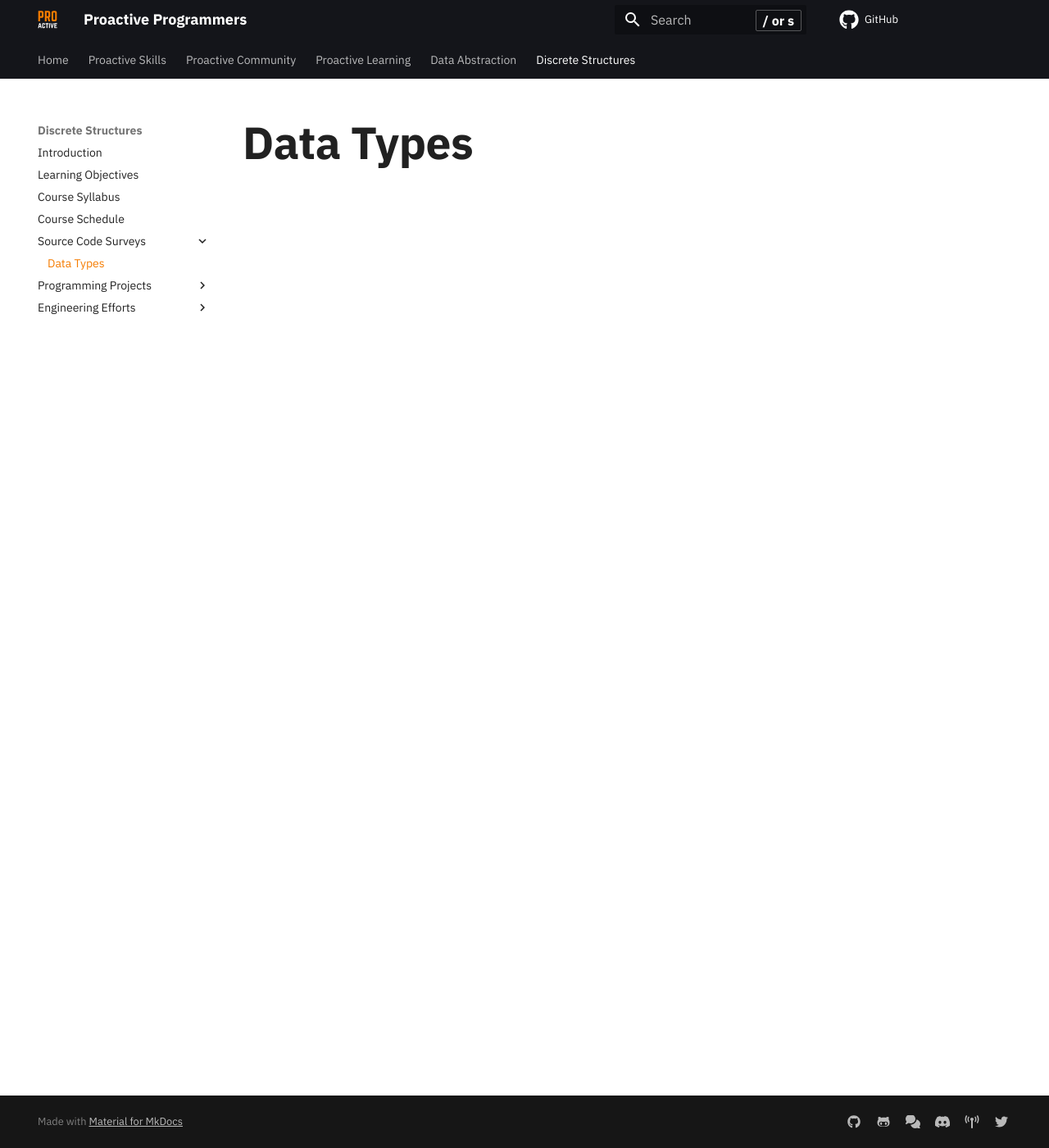
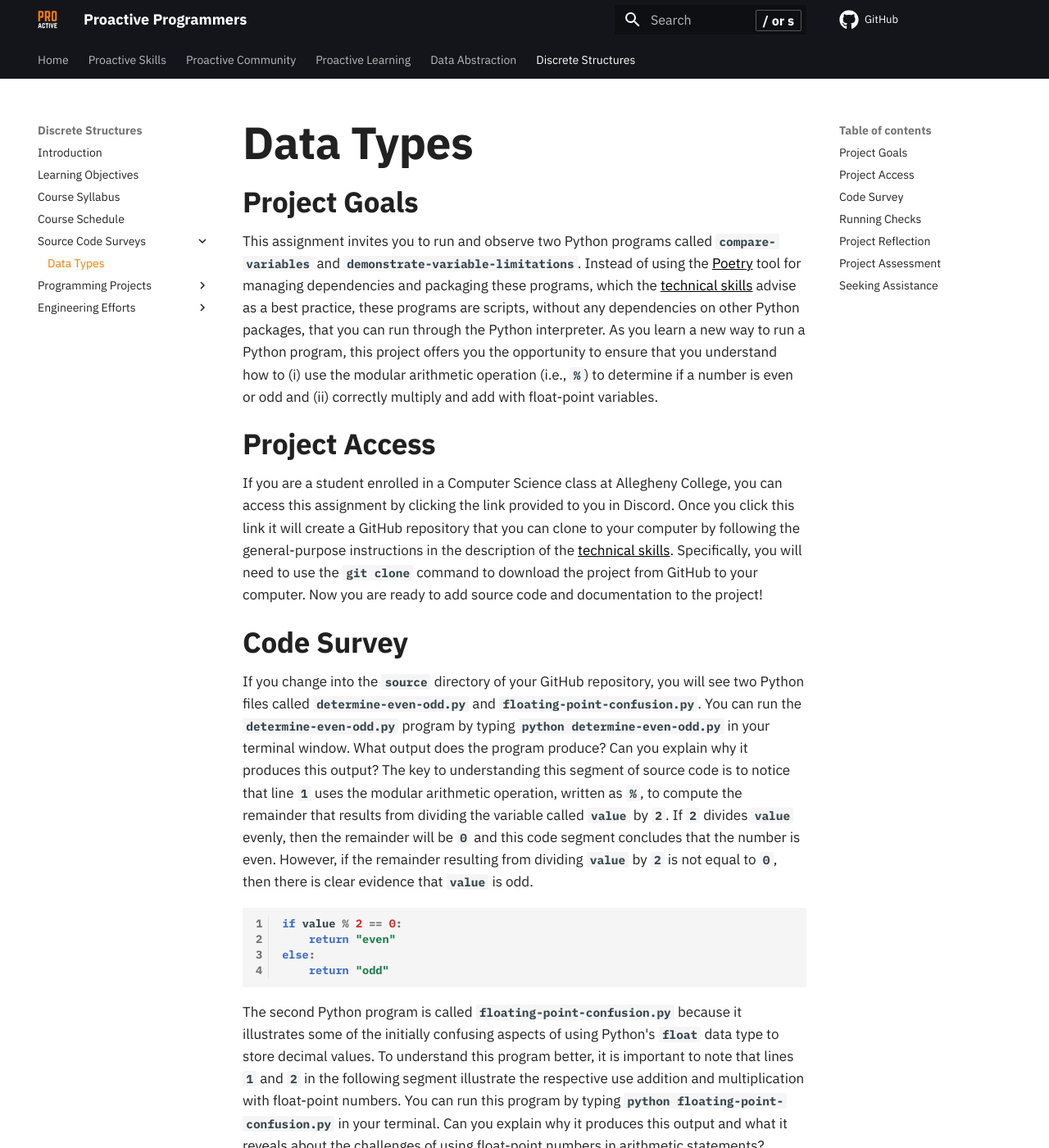
Before and after one commit to ProactiveProgrammers/www.proactiveprogrammers.com, an MkDocs documentation site: the page built from docs/discrete-structures/source-code-surveys/data-types.md, in a window 1280 px wide and 1400 px high. Shown: the whole window at 82% size. Built offline with MkDocs 1.6.1 and Material for MkDocs 9.7.7, drawn with Linux system fonts in a browser that asks for light colours; comment, search, counter and statistics services are not loaded; some of the changed text lies outside the part shown.

Commit message:
feat: Add template version of data-types for discrete-structures.

````diff
--- a/docs/discrete-structures/source-code-surveys/data-types.md
+++ b/docs/discrete-structures/source-code-surveys/data-types.md
@@ -1 +1,107 @@
 # Data Types
+
+## Project Goals
+
+This assignment invites you to run and observe two Python programs called
+`compare-variables` and `demonstrate-variable-limitations`. Instead of using
+the [Poetry](https://python-poetry.org/) tool for managing dependencies and
+packaging these programs, which the [technical
+skills](/proactive-skills/introduction-proactive-skills/) advise as a best
+practice, these programs are scripts, without any dependencies on other Python
+packages, that you can run through the Python interpreter. As you learn a new
+way to run a Python program, this project offers you the opportunity to ensure
+that you understand how to (i) use the modular arithmetic operation (i.e., `%`)
+to determine if a number is even or odd and (ii) correctly multiply and add
+with float-point variables.
+
+## Project Access
+
+If you are a student enrolled in a Computer Science class at Allegheny College,
+you can access this assignment by clicking the link provided to you in Discord.
+Once you click this link it will create a GitHub repository that you can clone
+to your computer by following the general-purpose instructions in the
+description of the [technical
+skills](/proactive-skills/introduction-proactive-skills/). Specifically, you
+will need to use the `git clone` command to download the project from GitHub to
+your computer. Now you are ready to add source code and documentation to the
+project!
+
+## Code Survey
+
+If you change into the `source` directory of your GitHub repository, you will
+see two Python files called `determine-even-odd.py` and
+`floating-point-confusion.py`. You can run the `determine-even-odd.py` program
+by typing `python determine-even-odd.py` in your terminal window. What output
+does the program produce? Can you explain why it produces this output? The key
+to understanding this segment of source code is to notice that line `1` uses the
+modular arithmetic operation, written as `%`, to compute the remainder that
+results from dividing the variable called `value` by `2`. If `2` divides `value`
+evenly, then the remainder will be `0` and this code segment concludes that the
+number is even. However, if the remainder resulting from dividing `value` by `2`
+is not equal to `0`, then there is clear evidence that `value` is odd.
+
+```python linenums="1"
+if value % 2 == 0:
+    return "even"
+else:
+    return "odd"
+```
+
+The second Python program is called `floating-point-confusion.py` because it
+illustrates some of the initially confusing aspects of using Python's `float`
+data type to store decimal values. To understand this program better, it is
+important to note that lines `1` and `2` in the following segment illustrate the
+respective use addition and multiplication with float-point numbers. You can run
+this program by typing `python floating-point-confusion.py` in your terminal.
+Can you explain why it produces this output and what it reveals about the
+challenges of using float-point numbers in arithmetic statements?
+
+```python linenums="1"
+for _ in range(10):
+    number = number + 0.1
+multiply_number = 10.0 * 0.1
+```
+
+## Running Checks
+
+Since this project does not use [Poetry](https://python-poetry.org/) to manage
+project dependencies and virtual environments, it does not support the use of
+commands like `poetry run task test`. However, you can leverage the relevant
+instructions in the [technical
+skills](/proactive-skills/introduction-proactive-skills/) to enter into a Docker
+container and run the command `gradle grade` to check your work. If `gradle
+grade` shows that all checks pass, you will know that you made progress towards
+correctly implementing and writing about this project's two programs.
+
+## Project Reflection
+
+Once you have finished all of the previous technical tasks, you can use a text
+editor to answer all of the questions in the `writing/reflection.md` file. Since
+this is a source code survey, you should provide output from running each of the
+provided Python programs on your own laptop and then explain how the program's
+source code produced that output. A specific goal for this project is to ensure
+that you understand how Python programs should correctly use modular arithmetic
+and floating point numbers to achieve a practical goal.
+
+## Project Assessment
+
+Since this project is source code survey, it is aligned with the **remembering**
+and **understanding** levels of [Bloom's
+taxonomy](proactive-learning/blooms-taxonomy/). You can learn more about how a
+proactive programming expert will assess your work by examining the [assessment
+strategy](/proactive-learning/assessment-strategy/). From the start to the end
+of this project you may make an unlimited number of reattempts at submitting
+source code and technical writing that meet the project's specification.
+
+## Seeking Assistance
+
+Emerging proactive programmers who have questions about this project are invited
+to ask them in either the [GitHub discussions
+forum](https://github.com/ProactiveProgrammers/www.proactiveprogrammers.com/discussions)
+or the [Proactive Programmers Discord server](https://discord.gg/kjah8MFYbR).
+Before you ask your question, please read the advice concerning how to best
+participate in the [Proactive Programmers
+community](https://proactiveprogrammers.com/proactive-community/community-connections/).
+If you find a mistake in this project, please describe it and propose a solution
+by creating an issue in the [GitHub Issue
+Tracker](https://github.com/ProactiveProgrammers/www.proactiveprogrammers.com/issues).
````
